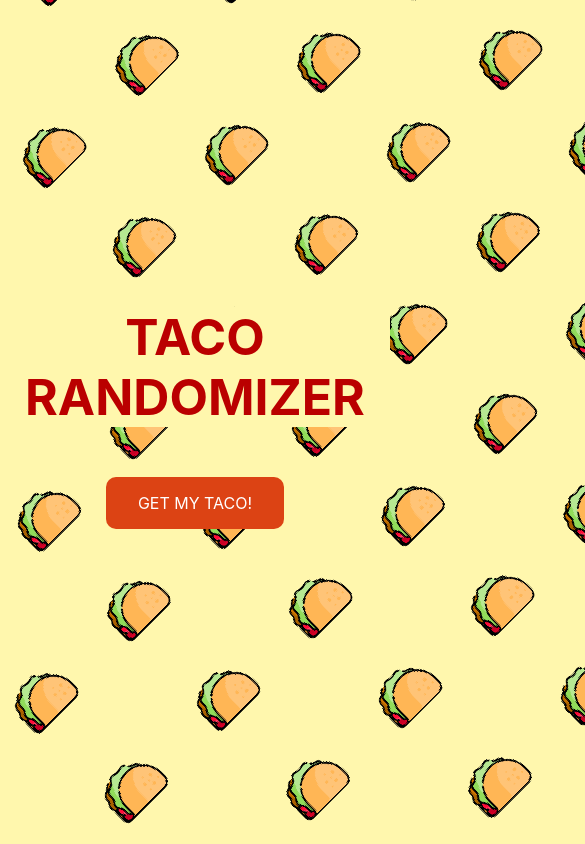
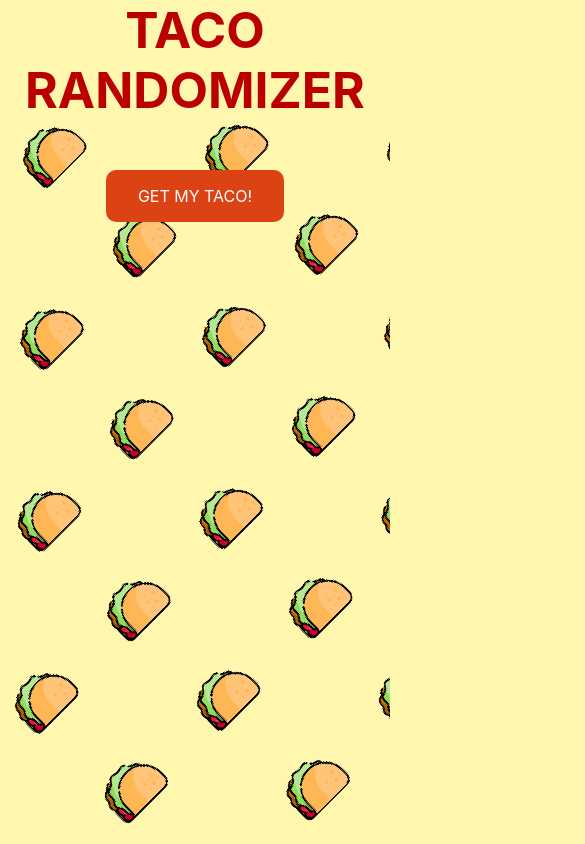
Before and after one commit to pmarcanol/TacoMaker, a Svelte app: page / in a window 390 px wide. Shown: the top 844 px of the page, 585 px wide, since content can reach past the window. Built offline with nearby package versions, Linux system fonts and the light colour scheme.

Commit message:
Fix horizontal scroll bug on mobile

```diff
--- a/src/App.svelte
+++ b/src/App.svelte
@@ -35,9 +35,11 @@
     justify-content: center;
     text-transform: uppercase;
   }
-  @media (max-height: 800px) {
+  @media (max-width: 800px) {
     main {
       justify-content: flex-start;
+    }
+    :global(html) {
       overflow: hidden;
     }
   }
```
